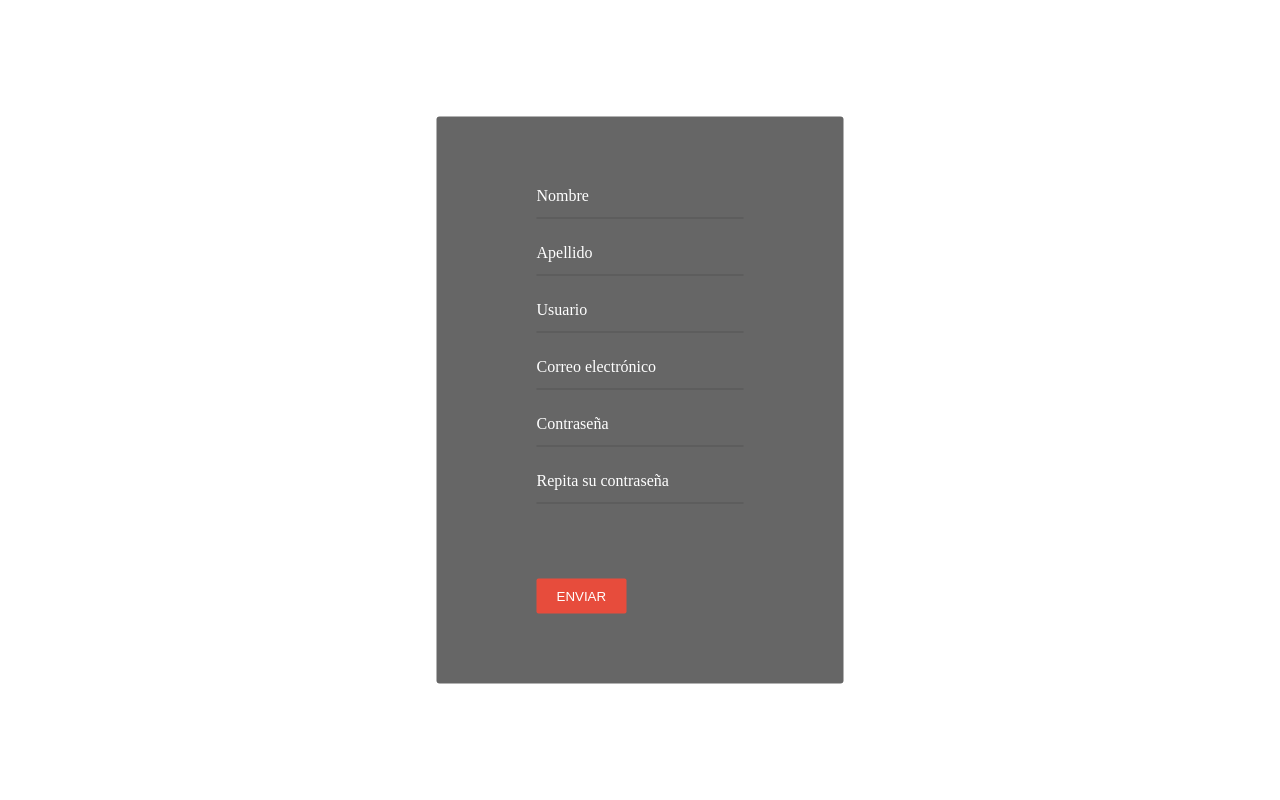
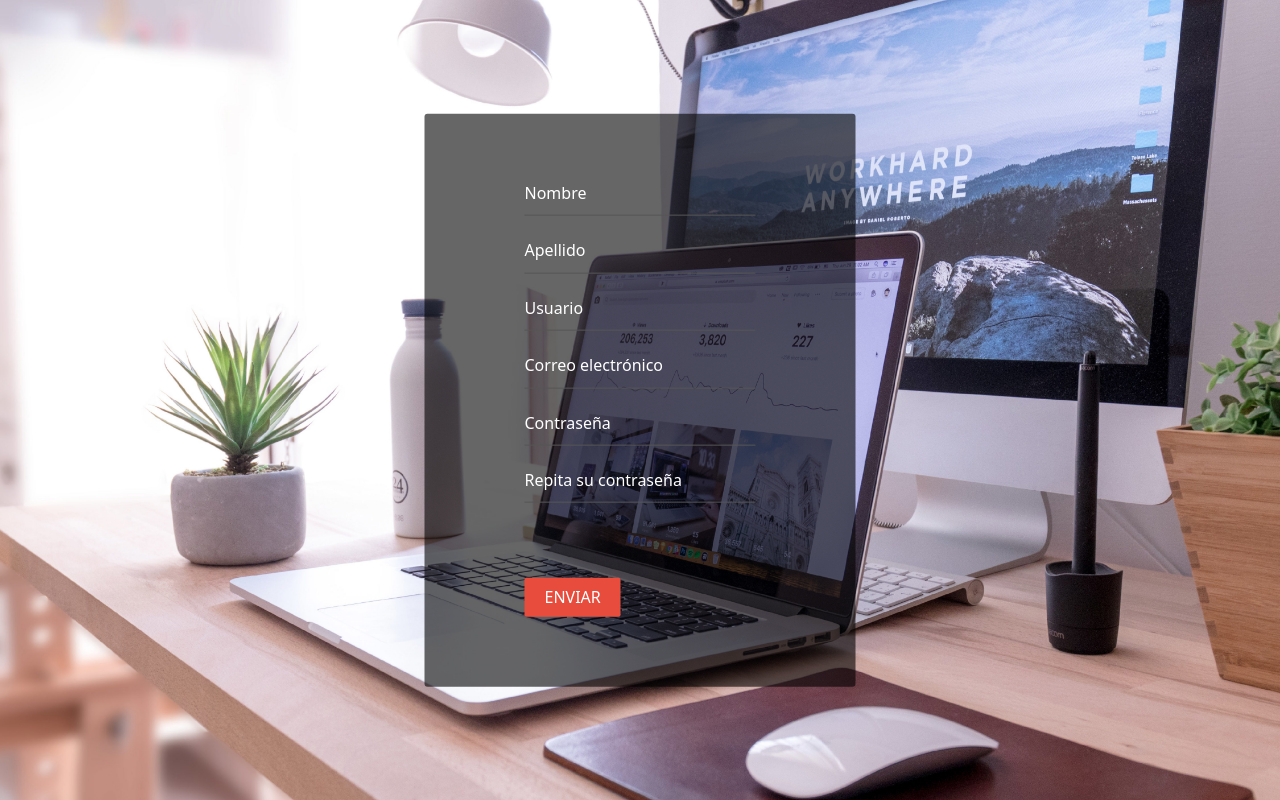
Before and after one commit to tyago343/portfolio, a React app: page /signup in a window 1280 px wide. Built offline with nearby package versions, Linux system fonts and the light colour scheme.

Commit message:
Agregado normalize.css agregada la pagina de login y ajustes de estilo de la de signup

```diff
--- /dev/null
+++ b/frontend/src/pages/Login/index.js
@@ -0,0 +1,62 @@
+import React from "react";
+import propTypes from "prop-types";
+import Input from "../../components/Input/index";
+import { useInput } from "../../components/Input/Input.hooks";
+import { connect } from "react-redux";
+import { crearUser } from "../../redux/sagas";
+import { Wrapper, Button } from "./style";
+const LoginPage = props => {
+  const fields = {
+    userName: useInput(""),
+    password: useInput("")
+  };
+  const validateForm = () => {
+    return fields.userName.value.length > 0 && fields.password.value.length > 0;
+  };
+  const returnValues = fields => ({
+    userName: fields.userName.value,
+    password: fields.password.value
+  });
+  const onSubmit = () => {
+    if (validateForm()) {
+      props.submitUser(returnValues(fields));
+    } else {
+      console.log("faltan campos amigo");
+    }
+  };
+  return (
+    <Wrapper>
+      <form>
+        <Input
+          type="text"
+          name="userName"
+          label="Usuario"
+          placeholder="Ingrese un nombre de usuario"
+          onChange={fields.userName.onChange}
+          value={fields.userName.value}
+        />
+        <Input
+          type="password"
+          name="password"
+          label="Contraseña"
+          placeholder="Ingrese una contraseña"
+          onChange={fields.password.onChange}
+          value={fields.password.value}
+        />
+        <Button type="button" className="btn" onClick={onSubmit}>
+          Enviar
+        </Button>
+      </form>
+    </Wrapper>
+  );
+};
+LoginPage.propTypes = {
+  submitUser: propTypes.func
+};
+const mapDispatchToProps = dispatch => ({
+  submitUser: user => {
+    dispatch(crearUser(user));
+  }
+});
+
+export default connect(null, mapDispatchToProps)(LoginPage);
--- /dev/null
+++ b/frontend/src/pages/Login/style.js
@@ -0,0 +1,24 @@
+import styled from "styled-components";
+
+export const Wrapper = styled.div`
+  position: absolute;
+  left: 50%;
+  top: 50%;
+  transform: translate(-50%, -50%);
+  background-color: rgba(0, 0, 0, 0.6);
+  border-radius: 3px;
+  padding: 70px 100px;
+`;
+export const Button = styled.button`
+  color: #fff;
+  background-color: #e74c3c;
+  outline: none;
+  border: 0;
+  color: #fff;
+  padding: 10px 20px;
+  text-transform: uppercase;
+  margin-top: 50px;
+  border-radius: 2px;
+  cursor: pointer;
+  position: relative;
+`;
--- a/frontend/src/pages/Main.js
+++ b/frontend/src/pages/Main.js
@@ -1,7 +1,18 @@
 import React from "react";
+import { Route, Switch } from "react-router-dom";
 import Signup from "./Signup/index";
+import Login from "./Login/index";
 
 const Main = () => {
-  return <Signup />;
+  return (
+    <Switch>
+      <Route path="/signup">
+        <Signup />
+      </Route>
+      <Route path="/login">
+        <Login />
+      </Route>
+    </Switch>
+  );
 };
 export default Main;
--- a/frontend/src/pages/Signup/index.js
+++ b/frontend/src/pages/Signup/index.js
@@ -4,8 +4,8 @@
 import { useInput } from "../../components/Input/Input.hooks";
 import { connect } from "react-redux";
 import { crearUser } from "../../redux/sagas";
-import { Wrapper, Button } from "./style";
-const signupPage = props => {
+import { Wrapper, Button, Form } from "./style";
+const SignupPage = props => {
   const fields = {
     firstName: useInput(""),
     lastName: useInput(""),
@@ -38,7 +38,7 @@
   };
   return (
     <Wrapper>
-      <form>
+      <Form>
         <Input
           type="text"
           name="firstName"
@@ -90,11 +90,11 @@
         <Button type="button" className="btn" onClick={onSubmit}>
           Enviar
         </Button>
-      </form>
+      </Form>
     </Wrapper>
   );
 };
-signupPage.propTypes = {
+SignupPage.propTypes = {
   submitUser: propTypes.func
 };
 const mapDispatchToProps = dispatch => ({
@@ -103,4 +103,4 @@
   }
 });
 
-export default connect(null, mapDispatchToProps)(signupPage);
+export default connect(null, mapDispatchToProps)(SignupPage);
--- a/frontend/src/pages/Signup/style.js
+++ b/frontend/src/pages/Signup/style.js
@@ -1,13 +1,13 @@
 import styled from "styled-components";
-
+import img from "./images/signup-bg.jpg";
 export const Wrapper = styled.div`
-  position: absolute;
-  left: 50%;
-  top: 50%;
-  transform: translate(-50%, -50%);
-  background-color: rgba(0, 0, 0, 0.6);
-  border-radius: 3px;
-  padding: 70px 100px;
+  background-image: url(${img});
+  background-position: center;
+  background-origin: content-box;
+  background-repeat: no-repeat;
+  background-size: cover;
+  min-height: 100vh;
+  font-family: "Noto Sans", sans-serif;
 `;
 export const Button = styled.button`
   color: #fff;
@@ -22,3 +22,12 @@
   cursor: pointer;
   position: relative;
 `;
+export const Form = styled.form`
+  position: absolute;
+  left: 50%;
+  top: 50%;
+  transform: translate(-50%, -50%);
+  background-color: rgba(0, 0, 0, 0.6);
+  border-radius: 3px;
+  padding: 70px 100px;
+`;
--- a/package.json
+++ b/package.json
@@ -36,6 +36,7 @@
     "eslint-plugin-promise": "^4.2.1",
     "eslint-plugin-react": "^7.18.2",
     "eslint-plugin-standard": "^4.0.1",
+    "file-loader": "^5.1.0",
     "html-webpack-plugin": "^3.2.0",
     "nodemon": "^2.0.2",
     "prettier": "^1.19.1",
@@ -51,6 +52,7 @@
     "express": "^4.17.1",
     "mongoose": "^5.8.11",
     "morgan": "^1.9.1",
+    "normalize.css": "^8.0.1",
     "path": "^0.12.7",
     "prop-types": "^15.7.2",
     "react": "^16.12.0",
--- /dev/null
+++ b/public/index.css
@@ -0,0 +1,349 @@
+/*! normalize.css v8.0.1 | MIT License | github.com/necolas/normalize.css */
+
+/* Document
+   ========================================================================== */
+
+/**
+ * 1. Correct the line height in all browsers.
+ * 2. Prevent adjustments of font size after orientation changes in iOS.
+ */
+
+ html {
+    line-height: 1.15; /* 1 */
+    -webkit-text-size-adjust: 100%; /* 2 */
+  }
+
+  /* Sections
+     ========================================================================== */
+
+  /**
+   * Remove the margin in all browsers.
+   */
+
+  body {
+    margin: 0;
+  }
+
+  /**
+   * Render the `main` element consistently in IE.
+   */
+
+  main {
+    display: block;
+  }
+
+  /**
+   * Correct the font size and margin on `h1` elements within `section` and
+   * `article` contexts in Chrome, Firefox, and Safari.
+   */
+
+  h1 {
+    font-size: 2em;
+    margin: 0.67em 0;
+  }
+
+  /* Grouping content
+     ========================================================================== */
+
+  /**
+   * 1. Add the correct box sizing in Firefox.
+   * 2. Show the overflow in Edge and IE.
+   */
+
+  hr {
+    box-sizing: content-box; /* 1 */
+    height: 0; /* 1 */
+    overflow: visible; /* 2 */
+  }
+
+  /**
+   * 1. Correct the inheritance and scaling of font size in all browsers.
+   * 2. Correct the odd `em` font sizing in all browsers.
+   */
+
+  pre {
+    font-family: monospace, monospace; /* 1 */
+    font-size: 1em; /* 2 */
+  }
+
+  /* Text-level semantics
+     ========================================================================== */
+
+  /**
+   * Remove the gray background on active links in IE 10.
+   */
+
+  a {
+    background-color: transparent;
+  }
+
+  /**
+   * 1. Remove the bottom border in Chrome 57-
+   * 2. Add the correct text decoration in Chrome, Edge, IE, Opera, and Safari.
+   */
+
+  abbr[title] {
+    border-bottom: none; /* 1 */
+    text-decoration: underline; /* 2 */
+    text-decoration: underline dotted; /* 2 */
+  }
+
+  /**
+   * Add the correct font weight in Chrome, Edge, and Safari.
+   */
+
+  b,
+  strong {
+    font-weight: bolder;
+  }
+
+  /**
+   * 1. Correct the inheritance and scaling of font size in all browsers.
+   * 2. Correct the odd `em` font sizing in all browsers.
+   */
+
+  code,
+  kbd,
+  samp {
+    font-family: monospace, monospace; /* 1 */
+    font-size: 1em; /* 2 */
+  }
+
+  /**
+   * Add the correct font size in all browsers.
+   */
+
+  small {
+    font-size: 80%;
+  }
+
+  /**
+   * Prevent `sub` and `sup` elements from affecting the line height in
+   * all browsers.
+   */
+
+  sub,
+  sup {
+    font-size: 75%;
+    line-height: 0;
+    position: relative;
+    vertical-align: baseline;
+  }
+
+  sub {
+    bottom: -0.25em;
+  }
+
+  sup {
+    top: -0.5em;
+  }
+
+  /* Embedded content
+     ========================================================================== */
+
+  /**
+   * Remove the border on images inside links in IE 10.
+   */
+
+  img {
+    border-style: none;
+  }
+
+  /* Forms
+     ========================================================================== */
+
+  /**
+   * 1. Change the font styles in all browsers.
+   * 2. Remove the margin in Firefox and Safari.
+   */
+
+  button,
+  input,
+  optgroup,
+  select,
+  textarea {
+    font-family: inherit; /* 1 */
+    font-size: 100%; /* 1 */
+    line-height: 1.15; /* 1 */
+    margin: 0; /* 2 */
+  }
+
+  /**
+   * Show the overflow in IE.
+   * 1. Show the overflow in Edge.
+   */
+
+  button,
+  input { /* 1 */
+    overflow: visible;
+  }
+
+  /**
+   * Remove the inheritance of text transform in Edge, Firefox, and IE.
+   * 1. Remove the inheritance of text transform in Firefox.
+   */
+
+  button,
+  select { /* 1 */
+    text-transform: none;
+  }
+
+  /**
+   * Correct the inability to style clickable types in iOS and Safari.
+   */
+
+  button,
+  [type="button"],
+  [type="reset"],
+  [type="submit"] {
+    -webkit-appearance: button;
+  }
+
+  /**
+   * Remove the inner border and padding in Firefox.
+   */
+
+  button::-moz-focus-inner,
+  [type="button"]::-moz-focus-inner,
+  [type="reset"]::-moz-focus-inner,
+  [type="submit"]::-moz-focus-inner {
+    border-style: none;
+    padding: 0;
+  }
+
+  /**
+   * Restore the focus styles unset by the previous rule.
+   */
+
+  button:-moz-focusring,
+  [type="button"]:-moz-focusring,
+  [type="reset"]:-moz-focusring,
+  [type="submit"]:-moz-focusring {
+    outline: 1px dotted ButtonText;
+  }
+
+  /**
+   * Correct the padding in Firefox.
+   */
+
+  fieldset {
+    padding: 0.35em 0.75em 0.625em;
+  }
+
+  /**
+   * 1. Correct the text wrapping in Edge and IE.
+   * 2. Correct the color inheritance from `fieldset` elements in IE.
+   * 3. Remove the padding so developers are not caught out when they zero out
+   *    `fieldset` elements in all browsers.
+   */
+
+  legend {
+    box-sizing: border-box; /* 1 */
+    color: inherit; /* 2 */
+    display: table; /* 1 */
+    max-width: 100%; /* 1 */
+    padding: 0; /* 3 */
+    white-space: normal; /* 1 */
+  }
+
+  /**
+   * Add the correct vertical alignment in Chrome, Firefox, and Opera.
+   */
+
+  progress {
+    vertical-align: baseline;
+  }
+
+  /**
+   * Remove the default vertical scrollbar in IE 10+.
+   */
+
+  textarea {
+    overflow: auto;
+  }
+
+  /**
+   * 1. Add the correct box sizing in IE 10.
+   * 2. Remove the padding in IE 10.
+   */
+
+  [type="checkbox"],
+  [type="radio"] {
+    box-sizing: border-box; /* 1 */
+    padding: 0; /* 2 */
+  }
+
+  /**
+   * Correct the cursor style of increment and decrement buttons in Chrome.
+   */
+
+  [type="number"]::-webkit-inner-spin-button,
+  [type="number"]::-webkit-outer-spin-button {
+    height: auto;
+  }
+
+  /**
+   * 1. Correct the odd appearance in Chrome and Safari.
+   * 2. Correct the outline style in Safari.
+   */
+
+  [type="search"] {
+    -webkit-appearance: textfield; /* 1 */
+    outline-offset: -2px; /* 2 */
+  }
+
+  /**
+   * Remove the inner padding in Chrome and Safari on macOS.
+   */
+
+  [type="search"]::-webkit-search-decoration {
+    -webkit-appearance: none;
+  }
+
+  /**
+   * 1. Correct the inability to style clickable types in iOS and Safari.
+   * 2. Change font properties to `inherit` in Safari.
+   */
+
+  ::-webkit-file-upload-button {
+    -webkit-appearance: button; /* 1 */
+    font: inherit; /* 2 */
+  }
+
+  /* Interactive
+     ========================================================================== */
+
+  /*
+   * Add the correct display in Edge, IE 10+, and Firefox.
+   */
+
+  details {
+    display: block;
+  }
+
+  /*
+   * Add the correct display in all browsers.
+   */
+
+  summary {
+    display: list-item;
+  }
+
+  /* Misc
+     ========================================================================== */
+
+  /**
+   * Add the correct display in IE 10+.
+   */
+
+  template {
+    display: none;
+  }
+
+  /**
+   * Add the correct display in IE 10.
+   */
+
+  [hidden] {
+    display: none;
+  }
--- a/public/index.html
+++ b/public/index.html
@@ -4,6 +4,7 @@
     <meta charset="UTF-8">
     <meta name="viewport" content="width=device-width, initial-scale=1.0">
     <link rel="shortcut icon" href="./favicon-32x32.png" type="image/x-icon">
+    <link rel="stylesheet" href="index.css">
     <title>Santiago Casanova JS Developer!</title>
 </head>
 <body>
```
Also changed, not shown: webpack.config.js (+9 -0 lines), frontend/src/pages/Signup/images/signup-bg.jpg (added), 1 other file (tests, documents, lock files or other folders).
